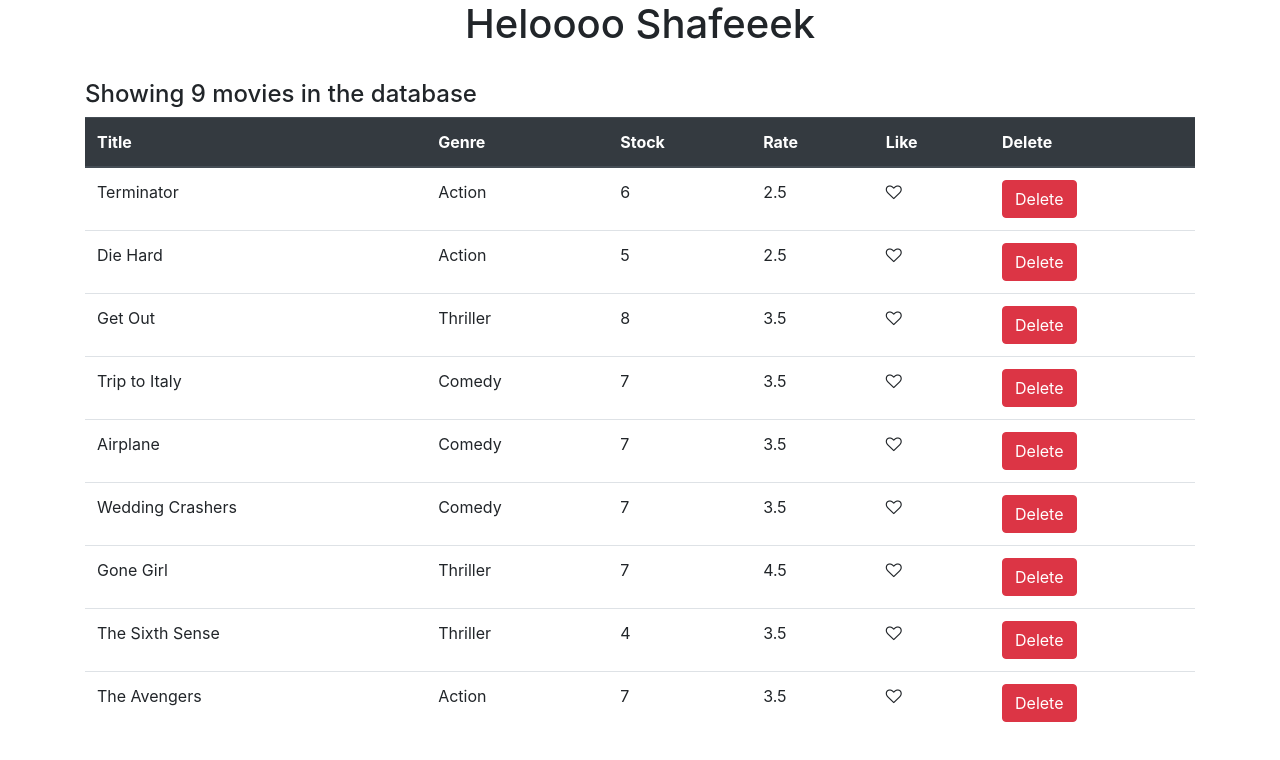
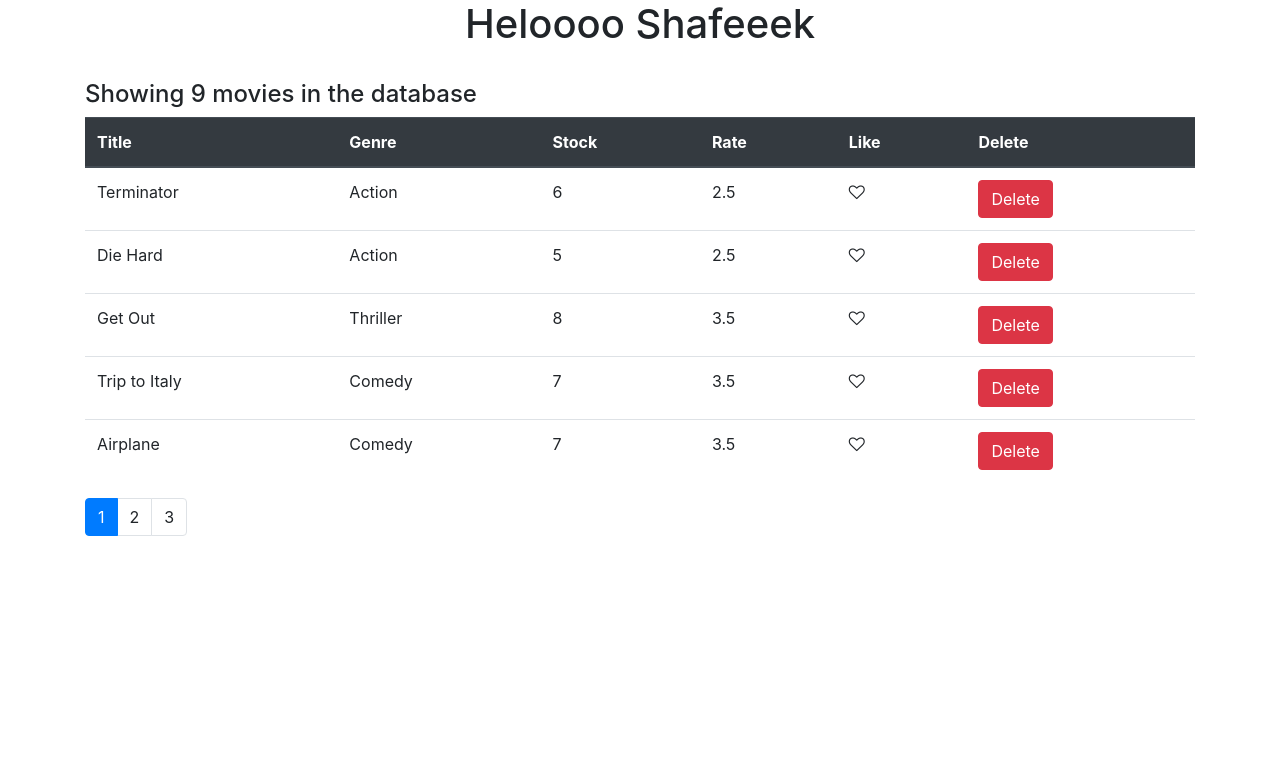
Before and after one commit to shafeek2112/react-vidly, a React (Create React App) app: page / in a window 1280 px wide. Shown: the top 760 px of the page. Built offline with nearby package versions, Linux system fonts and the light colour scheme.

Commit message:
Pagination and proptypes check

```diff
--- a/package.json
+++ b/package.json
@@ -8,6 +8,7 @@
     "@testing-library/user-event": "^7.2.1",
     "bootstrap": "^4.1.1",
     "font-awesome": "^4.7.0",
+    "prop-types": "^15.6.2",
     "react": "^16.13.1",
     "react-dom": "^16.13.1",
     "react-scripts": "3.4.3"
--- /dev/null
+++ b/src/components/common/pagination.jsx
@@ -0,0 +1,36 @@
+import React from 'react';
+import PropTypes from 'prop-types';
+
+//Stateless functional component
+const Pagination = (props) => {
+
+    const { totalCount, pageSize, currentPage, onPageChange } = props;
+
+    const totalPages = Math.ceil(totalCount/pageSize);
+    if(totalPages === 1) return null;
+
+    //Change this into array, so we can use map method.
+    let pagesArray = [];
+    for(let i = 1; i <= totalPages; i++)
+    {
+        pagesArray.push(i);
+    }
+
+    return (
+        <nav aria-label="Page navigation example">
+            <ul className="pagination">
+                { pagesArray.map( page => ( <li key={page} className={ (page === currentPage) ? 'page-item active' : 'page-item' }><a className="page-link" onClick={ () => onPageChange(page)}>{page}</a></li> )) }
+            </ul>
+        </nav>
+    );
+
+}
+
+Pagination.propTypes = {
+    totalCount : PropTypes.number.isRequired,
+    pageSize : PropTypes.number.isRequired,
+    currentPage : PropTypes.number.isRequired,
+    onPageChange : PropTypes.func.isRequired
+};
+
+export default Pagination;
--- a/src/components/movies.jsx
+++ b/src/components/movies.jsx
@@ -2,11 +2,15 @@ import React, { Component } from 'react';
 import ReactDom from 'react-dom';
 import { getMovies,deleteMovie } from '../services/fakeMovieService';
 import Like from './common/like';
+import Pagination from './common/pagination'
+import paginate from '../utils/pagination'
 
 class Movies extends Component {
 
     state = {
-        movies : getMovies()
+        movies : getMovies(),
+        pageLimit: 4,
+        currentPage : 1,
     }
 
     handleDelete = (id) => {
@@ -42,11 +46,20 @@ class Movies extends Component {
         movies[index] = {...movie};
         console.log(movies[index].liked);
         movies[index].liked = (movies[index].liked === false) ? true : false;
-        // console.log(movies[index].liked);
         this.setState({ movies : movies});
     }
 
+    handlePageChange = (page) => {
+
+        this.setState({currentPage : page});
+    }
+
     render() {
+
+        const { pageLimit, currentPage, movies:allMovies } = this.state;
+
+        const movies = paginate(allMovies,currentPage,pageLimit);
+
         return (
             <main className="container">
                 <h1 className="text-center">Heloooo Shafeeek</h1>
@@ -64,7 +77,7 @@ class Movies extends Component {
                         </tr>
                     </thead>
                     <tbody>
-                        { this.state.movies.map(movie => <tr key={movie._id}>
+                        { movies.map(movie => <tr key={movie._id}>
                                 <td> { movie.title } </td>
                                 <td> { movie.genre.name } </td>
                                 <td> { movie.numberInStock } </td>
@@ -75,6 +88,10 @@ class Movies extends Component {
                         ) }
                     </tbody>
                 </table>
+
+                {/* Pagination Component */}
+                <Pagination totalCount={ this.state.movies.length } pageSize={ pageLimit } currentPage={ currentPage } onPageChange={this.handlePageChange} />
+
 		    </main>
         );
     }
--- /dev/null
+++ b/src/utils/pagination.js
@@ -0,0 +1,13 @@
+
+export default function paginate(itemArray, pageNumber, pageSize) {
+
+    let startIndex = (pageNumber - 1) * pageSize;
+    const finalArray = [];
+    for(let i = 0; i <= pageSize; i++)
+    {
+        if(itemArray[startIndex]) finalArray.push(itemArray[startIndex]);
+        startIndex++;
+    }
+
+    return finalArray;
+}
```
Also changed, not shown: 1 other file (tests, documents, lock files or other folders).
